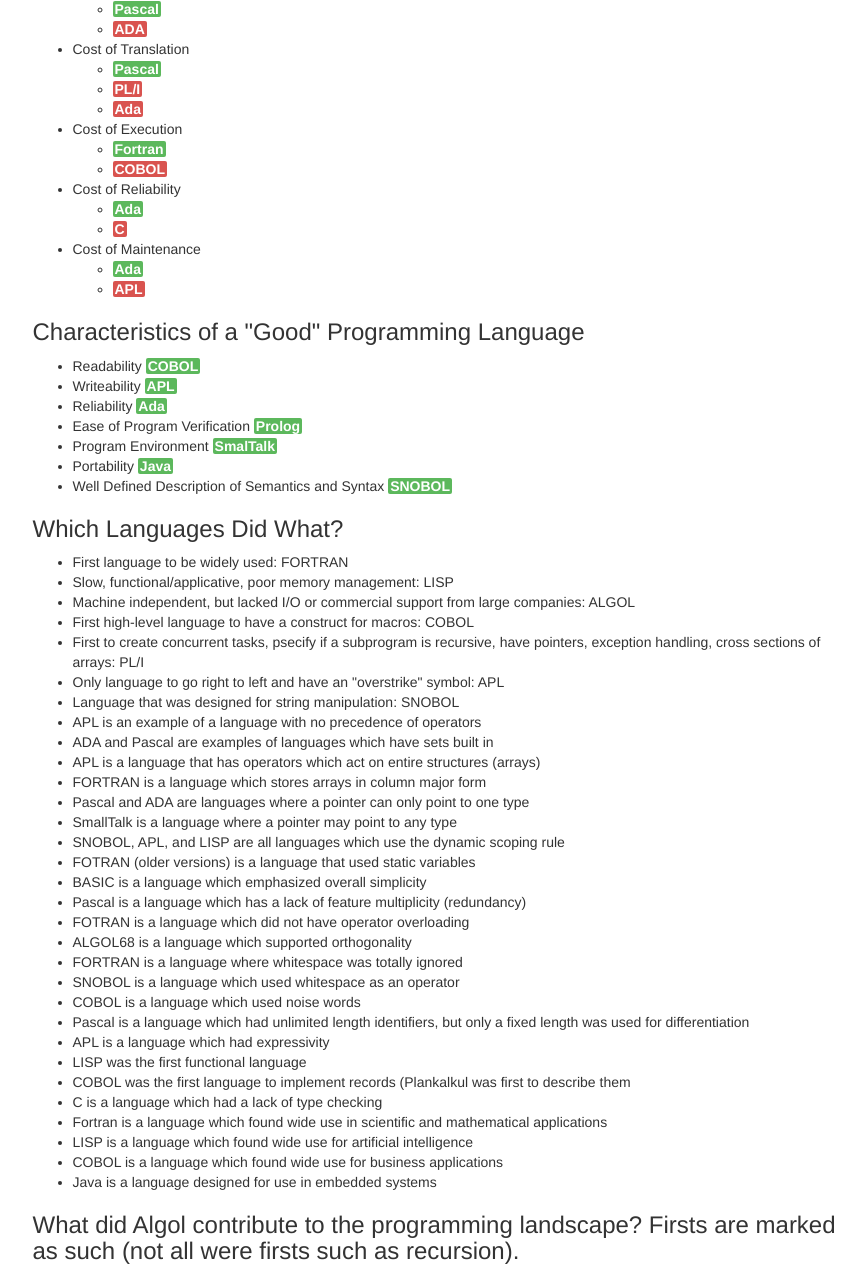
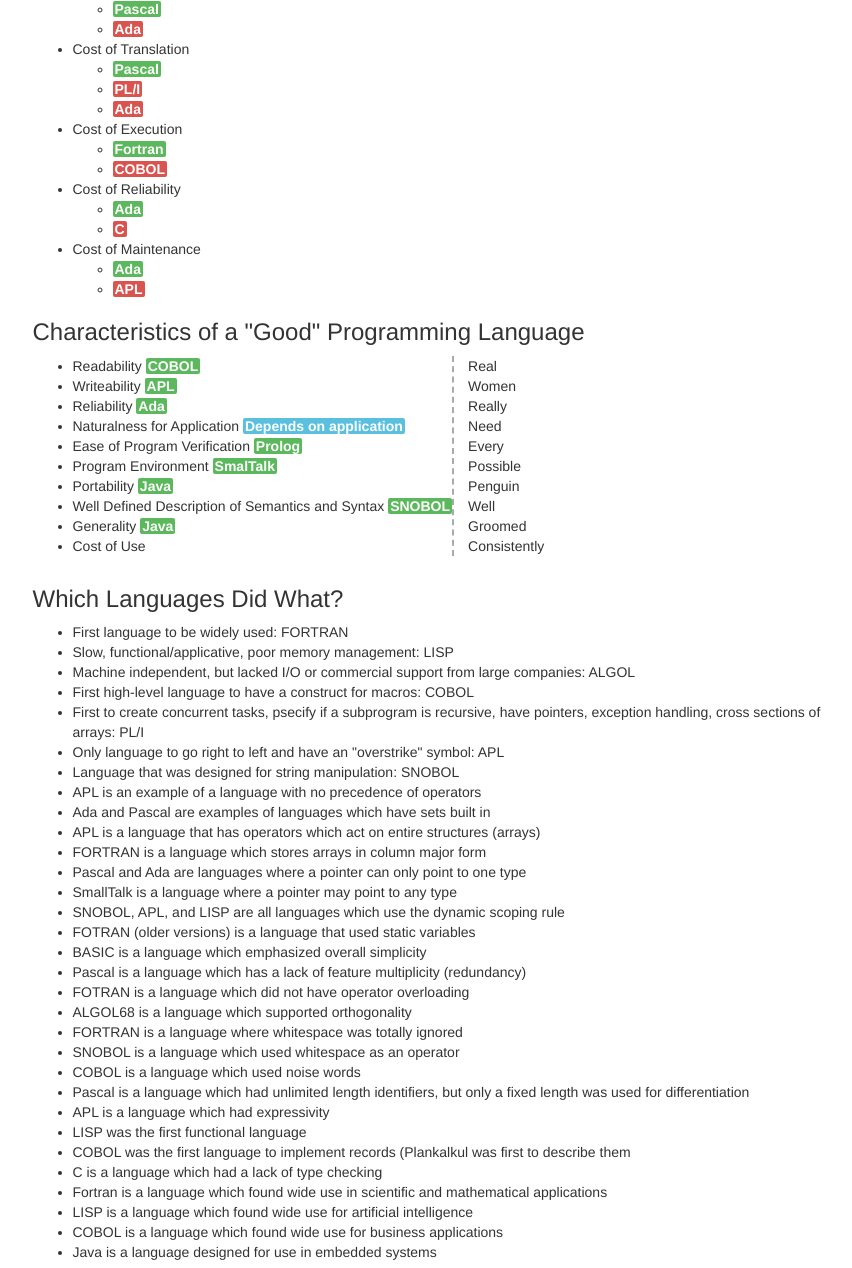
Before and after one commit to tlindsay/CS410-Notes, a plain HTML site: page midtermStudyGuide.html in a window 1280 px wide. Shown: the part 420-1688 px from the top of the page, without its empty margins (336-1188 px from the left). Drawn offline with nearby package versions, Linux system fonts and the light colour scheme.

Commit message:
Too tired to give a fuck about this commit message.

```diff
--- a/css/style.css
+++ b/css/style.css
@@ -49,6 +49,14 @@ body{
 .important{
 	color:white;
 	background-color: #f0ad4e;
+	padding:0 2px 0 2px;
+	border-radius: 2px;
+	font-weight:bold;
+}
+
+.info{
+	color: white;
+	background-color: #5bc0de;
 	padding:0 2px 0 2px;
 	border-radius: 2px;
 	font-weight:bold;
@@ -116,3 +124,10 @@ li.con:before{
 .sample-test{
 	display:none;
 }
+
+.border-left{
+	padding-left: 1em;
+	border-color: #aaa;
+	border-left-style: dashed;
+	border-width: 2px;
+}
--- a/midtermStudyGuide.html
+++ b/midtermStudyGuide.html
@@ -81,7 +81,7 @@
 									Cost of a Translator (Cost to Implement)
 									<ul>
 										<li><span class="good">Pascal</span></li>
-										<li><span class="bad">ADA</span></li>
+										<li><span class="bad">Ada</span></li>
 									</ul>
 								</li>
 								<li>
@@ -115,15 +115,31 @@
 								</li>
 							</ul>
 							<h3>Characteristics of a "Good" Programming Language</h3>
-							<ul>
+							<ul class="pull-left">
 								<li>Readability <span class="good">COBOL</span> </li>
 								<li>Writeability <span class="good">APL</span></li>
 								<li>Reliability <span class="good">Ada</span></li>
+								<li>Naturalness for Application <span class="info">Depends on application</span></li>
 								<li>Ease of Program Verification <span class="good">Prolog</span></li>
 								<li>Program Environment <span class="good">SmalTalk</span></li>
 								<li>Portability <span class="good">Java</span></li>
 								<li>Well Defined Description of Semantics and Syntax <span class="good">SNOBOL</span></li>
+								<li>Generality <span class="good">Java</span></li>
+								<li>Cost of Use</li>
 							</ul>
+							<ul class="list-unstyled pull-left border-left">
+								<li>Real</li>
+								<li>Women</li>
+								<li>Really</li>
+								<li>Need</li>
+								<li>Every</li>
+								<li>Possible</li>
+								<li>Penguin</li>
+								<li>Well</li>
+								<li>Groomed</li>
+								<li>Consistently</li>
+							</ul>
+							<br style="clear:both;">
 							<h3>Which Languages Did What?</h3>
 							<ul>
 								<li>First language to be widely used: FORTRAN</li>
@@ -134,10 +150,10 @@
 								<li>Only language to go right to left and have an "overstrike" symbol: APL</li>
 								<li>Language that was designed for string manipulation: SNOBOL</li>
 								<li>APL is an example of a language with no precedence of operators</li>
-								<li>ADA and Pascal are examples of languages which have sets built in</li>
+								<li>Ada and Pascal are examples of languages which have sets built in</li>
 								<li>APL is a language that has operators which act on entire structures (arrays)</li>
 								<li>FORTRAN is a language which stores arrays in column major form</li>
-								<li>Pascal and ADA are languages where a pointer can only point to one type</li>
+								<li>Pascal and Ada are languages where a pointer can only point to one type</li>
 								<li>SmallTalk is a language where a pointer may point to any type</li>
 								<li>SNOBOL, APL, and LISP are all languages which use the dynamic scoping rule</li>
 								<li>FOTRAN (older versions) is a language that used static variables</li>
@@ -336,7 +352,7 @@
 										Describe syntactic elements of a programming language which are not always evident in BNF or syntax diagrams.
 									</h3>
 									<p>
-										There are 12 elements we have discussed for syntactic elements. The first element is the character set which is a set of symbols used to create identifiers, literals, reserve words, etc.. The second element is identifier rules for forming names by answering what must it begin with?, what can it contain?, and how long?. The third, fourth and fifth elements are dealing with operator symbols, keywords vs reserved words, and does it have noise words. Comments are the next element where commenting is special for a line or paragraph. Blank usage and delimiters are two other elements we discussed. You can have ignored blanks, separator blanks, or operator blanks and delimiters are simply grouping symbols. Another syntactic element is the formatting of lines in free, fixed, or semi-fixed. We have also discussed expressions and statement formats. In expressions, you can use prefix (+ A B), infix (A + B), or postfix (A B +), in any combination. In statement formats, you can have one basic format like SNOBOL, similar but different, diverse formats, or nested statements or not. The last element of the syntactic elements we discussed is the program/subprogram structure. We identify separate subprogram definitions, separate data definitions, nested subprogram definitions (Pascal), separate interface definitions (ADA), separate data and executable sections (COBOL), and unseparated (SNOBOL).
+										There are 12 elements we have discussed for syntactic elements. The first element is the <b>character set</b> which is a set of symbols used to create identifiers, literals, reserve words, etc.. The second element is <b>identifier rules</b> for forming names by answering what must it begin with?, what can it contain?, and how long?. The third, fourth and fifth elements are dealing with <b>operator symbols</b>, <b>keywords vs reserved words</b>, and the inclusion of <b>noise words</b>. <b>Comments</b> are the next element where commenting is special for a line or paragraph. <b>Blank usage</b> and <b>delimiters</b> are two other elements we discussed. You can have ignored blanks, separator blanks, or operator blanks and delimiters are simply grouping symbols. Another syntactic element is the <b>formatting of lines</b> in free, fixed, or semi-fixed. We have also discussed <b>expressions</b> and <b>statement formats</b>. In expressions, you can use prefix (+ A B), infix (A + B), or postfix (A B +), in any combination. In statement formats, you can have one basic format like SNOBOL, similar but different, diverse formats, or nested statements or not. The last element of the syntactic elements we discussed is the <b>program/subprogram structure</b>. We identify separate subprogram definitions, separate data definitions, nested subprogram definitions (Pascal), separate interface definitions (Ada), separate data and executable sections (COBOL), and unseparated (SNOBOL).
 									</p>
 								</li>
 							</ol>
@@ -361,7 +377,7 @@
 										Describe type checking, its categories, and the advantages/disadvantages of each category.
 									</h3>
 									<p>
-										Type checking is the process of determining whether operations are receiving the correct type operands. The two categories of type checking are dynamic which is performed at runtime and static which is performed at compile time via a symbol table. The advantages of dynamic type checking are flexibility. The disadvantages are debug difficulty, requires extra storage for a type tag, each operation must implemented using a software routine, and a loss of execution efficiency. The advantages of static type checking are all paths are checked at translation, does not require type tags, execution efficiency, and the possibility of using hardware operations. The disadvantage is a loss of flexibility
+										Type checking is the process of determining whether operations are receiving the correct type operands. The two categories of type checking are dynamic which is performed at runtime and static which is performed at compile time via a symbol table. The advantages of <b>dynamic type checking</b> are flexibility. The disadvantages are debug difficulty, the necessity of extra storage for a type tag, that each operation must implemented using a software routine, and a loss of execution efficiency. The advantages of <b>static type checking</b> are all paths are checked at translation, that type tags are not required, execution efficiency, and the possibility of using hardware operations. The disadvantage is a loss of flexibility.
 									</p>
 								</li>
 								<li>
@@ -390,7 +406,7 @@
 								</li>
 								<li>
 									<h3>
-										Given the following code, determine the static scoping rule and dynamic coping rule output.
+										Given the following code, determine the static scoping rule and dynamic scoping rule output.
 									</h3>
 									<p>
 <pre><code>
```
